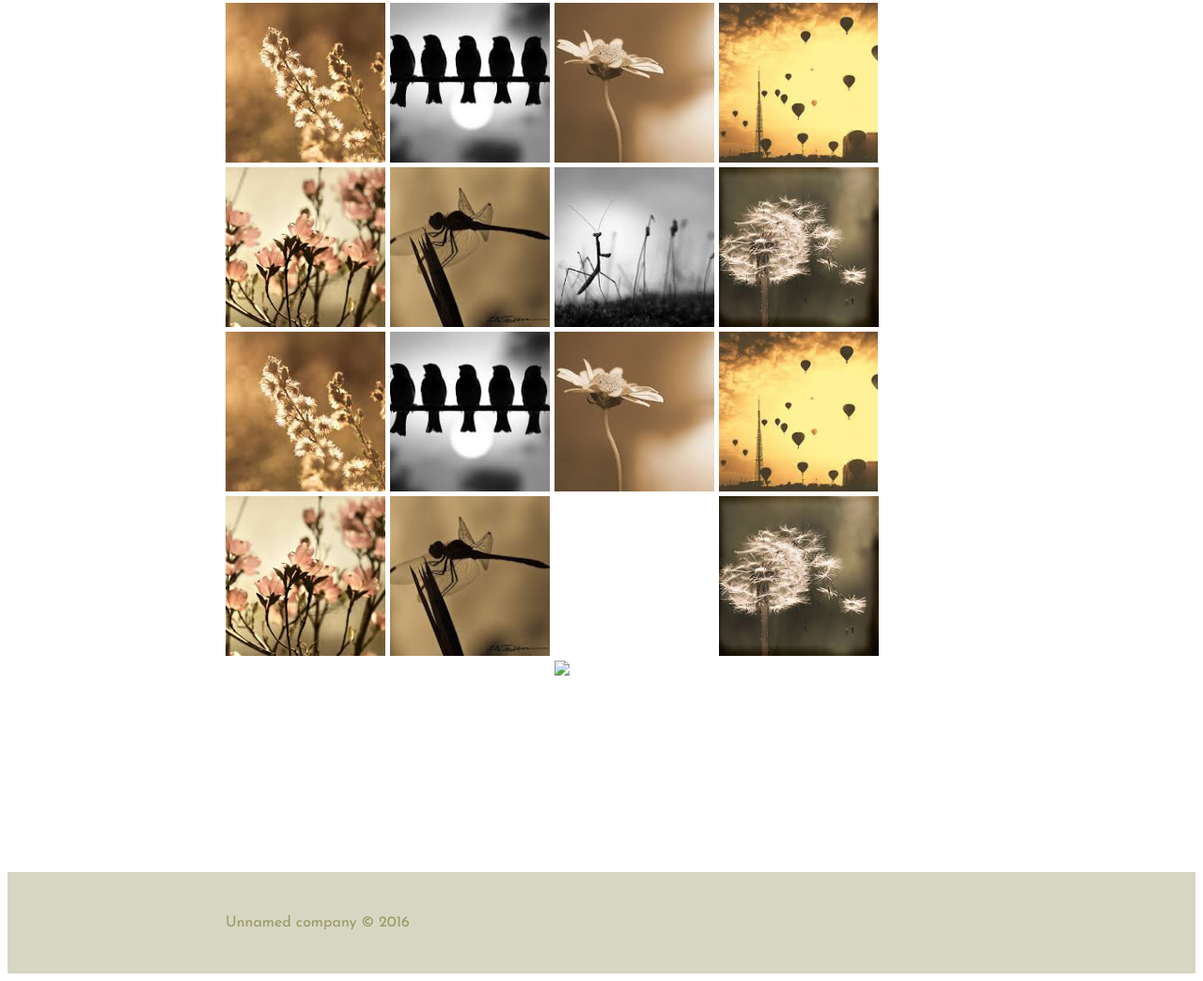
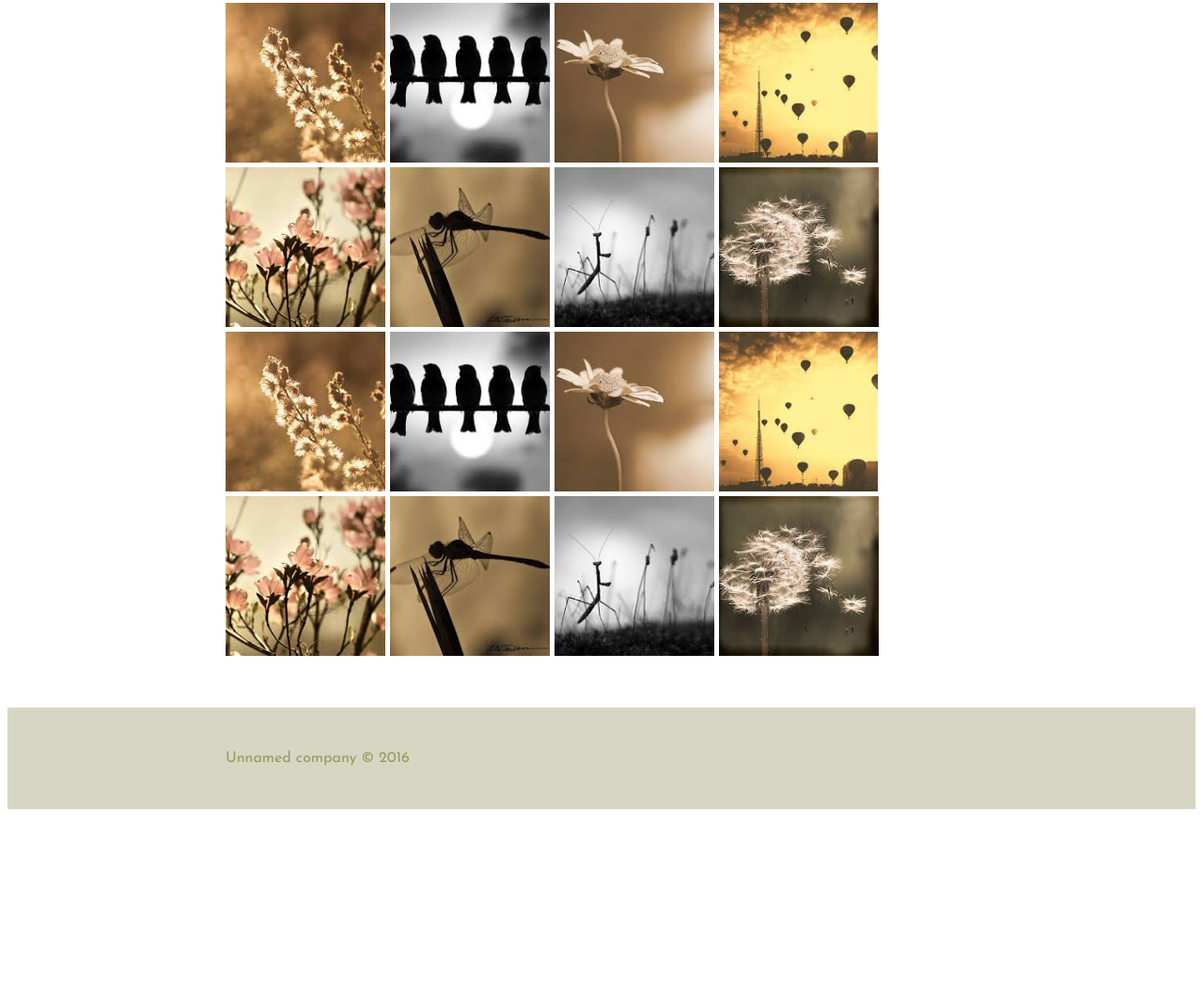
Before and after one commit to ndubrouskaya/Front-end-training, a plain HTML site: page task_1/page1/index.html in a window 1280 px wide. Shown: the part 995-2039 px from the top of the page at 94% size. After the commit the page ends 1864 px from the top, so only its background shows below. Drawn offline with Linux system fonts and the light colour scheme.

Commit message:
image src modified

```diff
--- a/task_1/page1/index.html
+++ b/task_1/page1/index.html
@@ -116,7 +116,7 @@
             <img class="foto" src="images/foto-4.jpg" alt="baloons" width="170" height="170" />
             <img class="foto" src="images/foto-5.jpg" alt="flowers pink" width="170" height="170" />
             <img class="foto" src="images/foto-6.jpg" alt="dragonfly" width="170" height="170" />
-            <img class="foto" src="page1/images/foto-7.jpg" alt="mantis" width="170" height="170" />
+            <img class="foto" src="images/foto-7.jpg" alt="mantis" width="170" height="170" />
             <img class="foto" src="images/foto-8.jpg" alt="dandelion" width="170" height="170" />
         </div>
     </section>
```
